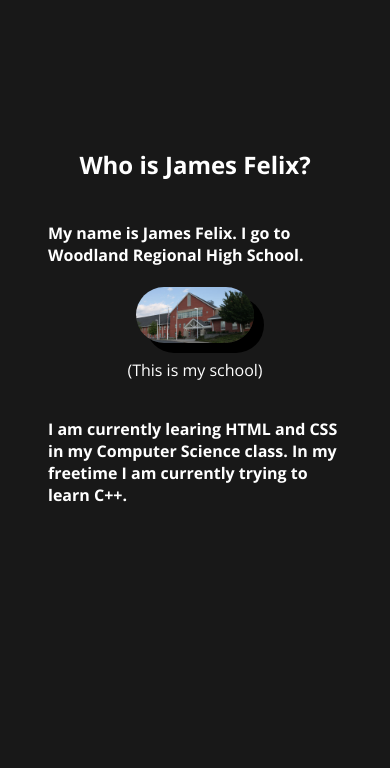
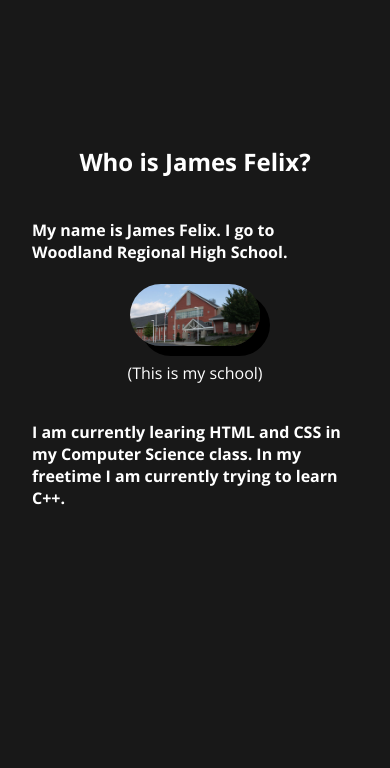
Before and after one commit to CSF2223/JamesF, a plain HTML site: page aboutMe.html in a window 390 px wide. Shown: the part 76-844 px from the top of the page. Drawn offline with nearby package versions, Linux system fonts and the light colour scheme.

Commit message:
Testing Mobile

```diff
--- a/style.css
+++ b/style.css
@@ -172,12 +172,12 @@ footer {
     align-items: center;
     margin: 0;
     height: 80vh;
-    padding-left: 3rem;
-    padding-right: 3rem;
+    padding-left: 2rem;
+    padding-right: 2rem;
 }
 
 .filler img {
-    border-radius: 6rem;
+    border-radius: 4rem;
     box-shadow: 10px 10px #000;
     width: 40%;
     height: auto;
```
